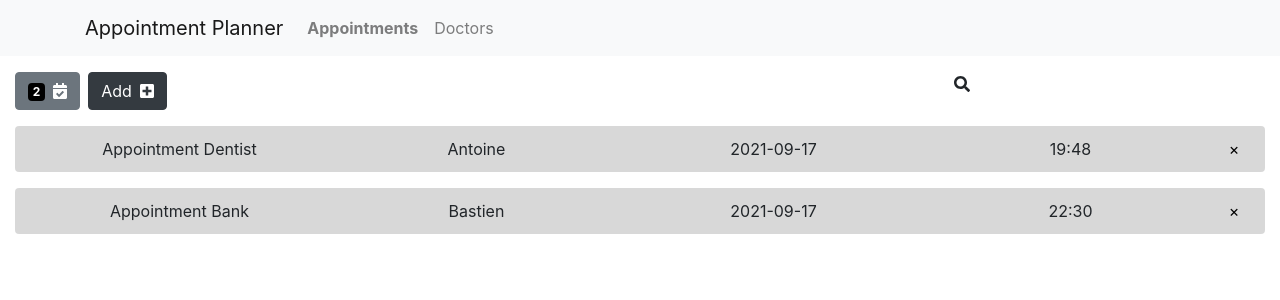
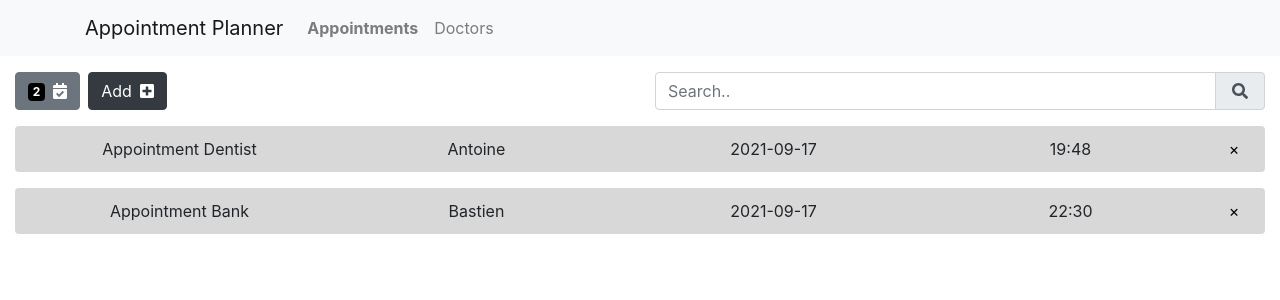
Before and after one commit to antoineGH/react_appointment_hospital, a React (Create React App) app: page /appointments in a window 1280 px wide. Shown: the top 300 px of the page. Built offline with nearby package versions, Linux system fonts and the light colour scheme.

Commit message:
searchbar component

```diff
--- /dev/null
+++ b/src/components/searchBar/SearchBar.css
@@ -0,0 +1,14 @@
+.input_search {
+	background-color: pink;
+	display: flex;
+	flex-direction: row;
+	align-self: center;
+	align-items: center;
+}
+
+.input_search .form-control {
+}
+
+.input_search .svg {
+	position: absolute;
+}
--- a/src/components/searchBar/SearchBar.js
+++ b/src/components/searchBar/SearchBar.js
@@ -1,4 +1,6 @@
 import React from 'react'
+import { Form } from 'react-bootstrap'
+import './SearchBar.css'
 import { FontAwesomeIcon } from '@fortawesome/react-fontawesome'
 import { library } from '@fortawesome/fontawesome-svg-core'
 import { fas } from '@fortawesome/free-solid-svg-icons'
@@ -7,8 +9,15 @@ library.add(fas)
 export default function SearchBar(props) {
 	const { type } = props
 	return (
-		<div>
-			<FontAwesomeIcon className='ml-1' size='1x' icon={['fas', 'search']} />
-		</div>
+		<>
+			<div class='input-group'>
+				<Form.Control type='text' placeholder='Search..' />
+				<div class='input-group-append'>
+					<div class='input-group-text' id='btnGroupAddon2'>
+						<FontAwesomeIcon className='ml-1 mr-1' size='1x' icon={['fas', 'search']} />
+					</div>
+				</div>
+			</div>
+		</>
 	)
 }
```
